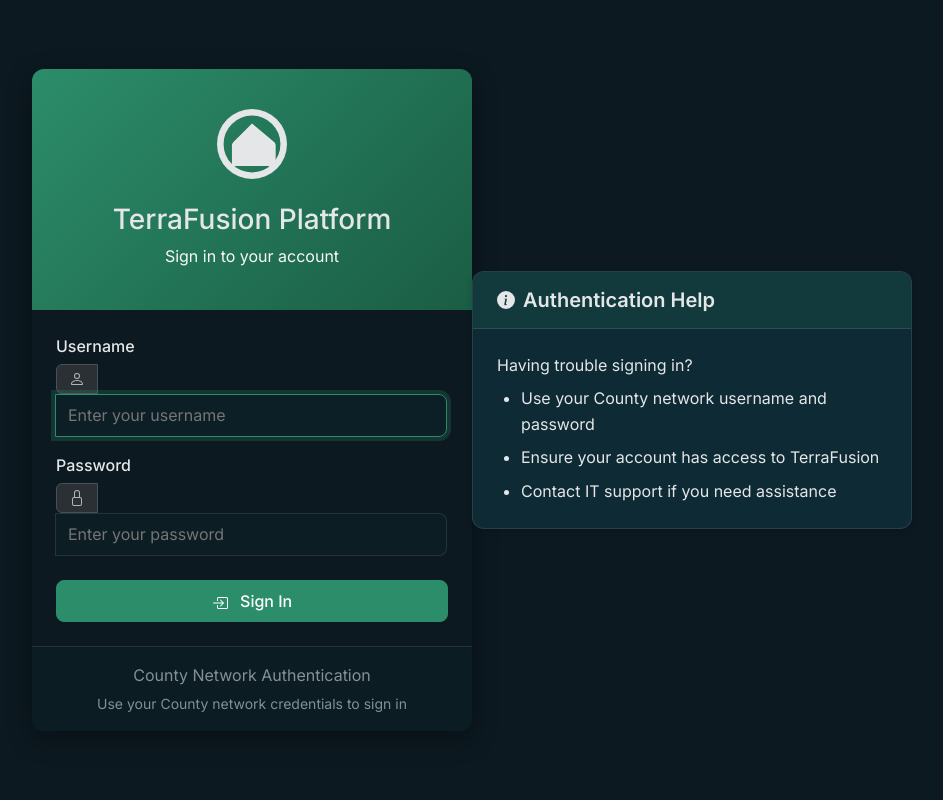
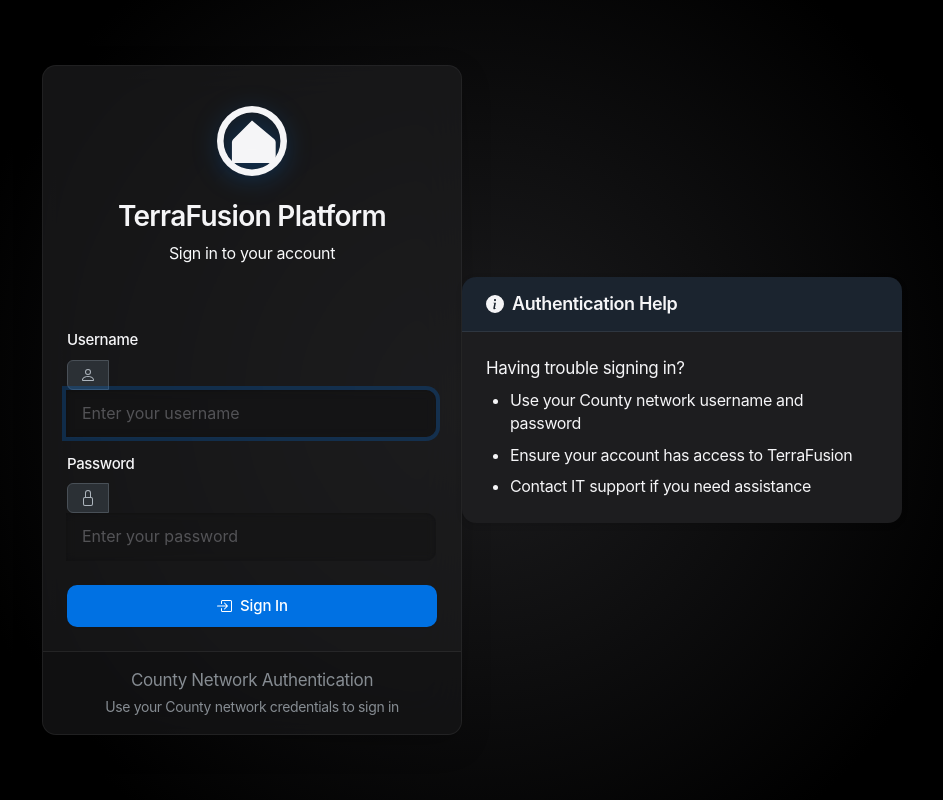
Before and after one commit to bsvalues/TFPlatformDev, a Flask app: page /login in a window 1280 px wide. Shown: the whole page, without its empty margins (168-1111 px from the left). Run offline with Flask 3, Linux system fonts and the light colour scheme.

Commit message:
Adopt sleek new look and feel to provide users with elegant experience
Refactors CSS theme to adopt an Apple-inspired design with refined colors, spacing, and typography.

Replit-Commit-Author: Agent
Replit-Commit-Session-Id: a9936099-94da-4199-9912-7ea426efb315
Replit-Commit-Screenshot-Url: https://storage.googleapis.com/screenshot-production-us-central1/92635861-4601-4913-8e42-962ebc5848fd/e1ac285d-34c7-4fca-ba3b-99061e250544.jpg

```diff
--- a/app/static/css/terrafusion.css
+++ b/app/static/css/terrafusion.css
@@ -1,85 +1,119 @@
-/* TerraFusion Platform - Main Stylesheet */
+/* TerraFusion Platform - Main Stylesheet (Apple-inspired) */
 :root {
-    /* Primary brand colors */
-    --tf-primary: #2c8d6a;
-    --tf-primary-dark: #1a5d45;
-    --tf-primary-light: #48c795;
-    --tf-accent: #6fdfb2;
+    /* Primary brand colors - Apple-inspired */
+    --tf-primary: #0071e3;       /* Apple's blue */
+    --tf-primary-dark: #0051a3;  /* Darker blue */
+    --tf-primary-light: #40a0ff; /* Lighter blue */
+    --tf-accent: #06c;           /* Secondary blue */
 
-    /* UI color scheme */
-    --tf-background: #0c1920;
-    --tf-background-elevated: #0c2229;
-    --tf-sidebar: #0d2730;
-    --tf-card: #0e2b35;
+    /* UI color scheme - Refined dark mode */
+    --tf-background: #000000;           /* Pure black background */
+    --tf-background-elevated: #1d1d1f;  /* Slightly elevated surfaces */
+    --tf-sidebar: #141414;              /* Sidebar background */
+    --tf-card: #1d1d1f;                 /* Card background */
 
     /* Typography */
-    --tf-text-light: #e4e6e8;
-    --tf-text-muted: #a0a8b0;
-    --tf-text-dark: #1a2830;
+    --tf-text-light: #f5f5f7;      /* Light text on dark */
+    --tf-text-muted: #86868b;      /* Apple's muted text */
+    --tf-text-dark: #1d1d1f;       /* Dark text on light */
+    --tf-text-secondary: #6e6e73;  /* Secondary text color */
 
-    /* Interactive colors */
-    --tf-success: #28a745;
-    --tf-warning: #ffc107;
-    --tf-danger: #dc3545;
-    --tf-info: #17a2b8;
+    /* Interactive colors - more Apple-like */
+    --tf-success: #00c853;
+    --tf-warning: #ff9500;  /* Apple's orange */
+    --tf-danger: #ff3b30;   /* Apple's red */
+    --tf-info: #64d3ff;     /* Light blue */
+
+    /* Neutral colors */
+    --tf-neutral-100: #f5f5f7;
+    --tf-neutral-200: #e5e5e7;
+    --tf-neutral-300: #d2d2d7;
+    --tf-neutral-400: #a1a1a6;
+    --tf-neutral-500: #86868b;
+    --tf-neutral-600: #6e6e73;
+    --tf-neutral-700: #424245;
+    --tf-neutral-800: #2d2d30;
+    --tf-neutral-900: #1d1d1f;
 
     /* Border colors */
-    --tf-border-light: rgba(255, 255, 255, 0.1);
-    --tf-border-medium: rgba(255, 255, 255, 0.15);
+    --tf-border-light: rgba(210, 210, 215, 0.1);
+    --tf-border-medium: rgba(210, 210, 215, 0.15);
 
-    /* Shadows */
-    --tf-shadow-sm: 0 2px 6px rgba(0, 0, 0, 0.15);
-    --tf-shadow-md: 0 4px 12px rgba(0, 0, 0, 0.25);
-    --tf-shadow-lg: 0 8px 24px rgba(0, 0, 0, 0.35);
+    /* Shadows - Subtle like Apple's UI */
+    --tf-shadow-sm: 0 2px 6px rgba(0, 0, 0, 0.12);
+    --tf-shadow-md: 0 5px 16px rgba(0, 0, 0, 0.15);
+    --tf-shadow-lg: 0 10px 30px rgba(0, 0, 0, 0.2);
 
-    /* Transitions */
-    --tf-transition-fast: 0.15s ease;
-    --tf-transition-normal: 0.25s ease;
-    --tf-transition-slow: 0.4s ease;
+    /* Transitions - Smooth and precise */
+    --tf-transition-fast: 0.2s cubic-bezier(0.25, 0.1, 0.25, 1);
+    --tf-transition-normal: 0.3s cubic-bezier(0.25, 0.1, 0.25, 1);
+    --tf-transition-slow: 0.5s cubic-bezier(0.25, 0.1, 0.25, 1);
 
-    /* Spacing */
+    /* Spacing - Apple uses precise geometric spacing */
     --tf-spacing-xs: 0.25rem;
     --tf-spacing-sm: 0.5rem;
     --tf-spacing-md: 1rem;
     --tf-spacing-lg: 1.5rem;
     --tf-spacing-xl: 2.5rem;
 
-    /* Border radius */
-    --tf-radius-sm: 4px;
-    --tf-radius-md: 8px;
-    --tf-radius-lg: 12px;
+    /* Border radius - Apple uses consistent, subtle rounding */
+    --tf-radius-sm: 6px;
+    --tf-radius-md: 10px;
+    --tf-radius-lg: 14px;
+
+    /* Backdrop blur effect values */
+    --tf-blur-sm: 5px;
+    --tf-blur-md: 10px;
+    --tf-blur-lg: 20px;
 }
 
-/* Base styles */
+/* Base styles - Apple-inspired typography and spacing */
 body {
-    font-family: 'Inter', -apple-system, BlinkMacSystemFont, "Segoe UI", Roboto, Helvetica, Arial, sans-serif;
+    font-family: -apple-system, BlinkMacSystemFont, 'SF Pro Text', 'SF Pro Display', 'Helvetica Neue', Helvetica, Arial, sans-serif;
     background-color: var(--tf-background);
     color: var(--tf-text-light);
-    line-height: 1.6;
+    line-height: 1.47059;
+    font-weight: 400;
+    letter-spacing: -0.022em;
+    font-synthesis: none;
+    -webkit-font-smoothing: antialiased;
+    -moz-osx-font-smoothing: grayscale;
 }
 
 h1, h2, h3, h4, h5, h6 {
     font-weight: 600;
     margin-bottom: var(--tf-spacing-md);
+    letter-spacing: -0.022em;
 }
 
 h1 {
-    font-size: 1.75rem;
+    font-size: 2rem;
     font-weight: 700;
+    letter-spacing: -0.025em;
+}
+
+h2 {
+    font-size: 1.5rem;
+    letter-spacing: -0.024em;
+}
+
+h3 {
+    font-size: 1.25rem;
 }
 
 p {
     margin-bottom: var(--tf-spacing-md);
+    font-size: 17px;
 }
 
 a {
-    color: var(--tf-primary-light);
+    color: var(--tf-primary);
     text-decoration: none;
     transition: color var(--tf-transition-fast);
 }
 
 a:hover {
-    color: var(--tf-accent);
+    color: var(--tf-primary-light);
 }
 
 /* Layout */
@@ -169,33 +213,42 @@ a:hover {
     display: flex;
     align-items: center;
     justify-content: center;
-    width: 20px;
-    height: 20px;
+    width: 22px;
+    height: 22px;
+    opacity: 0.9;
+}
+
+.tf-nav-link.active .tf-nav-link-icon {
+    opacity: 1;
+    color: var(--tf-primary);
 }
 
 .tf-nav-section {
     margin-top: var(--tf-spacing-lg);
-    padding: 0 var(--tf-spacing-lg);
+    padding: 0 var(--tf-spacing-sm);
 }
 
 .tf-nav-section-title {
     font-size: 0.75rem;
     text-transform: uppercase;
-    color: var(--tf-text-muted);
-    font-weight: 600;
-    letter-spacing: 0.05em;
+    color: var(--tf-text-secondary);
+    font-weight: 500;
+    letter-spacing: 0.02em;
     margin-bottom: var(--tf-spacing-sm);
+    padding: 0 var(--tf-spacing-md);
 }
 
-/* Cards */
+/* Cards - Apple-inspired with clean design and subtle effects */
 .tf-card {
     background-color: var(--tf-card);
     border-radius: var(--tf-radius-lg);
-    border: 1px solid var(--tf-border-light);
+    border: none; /* Apple uses no visible borders, just shadows */
     box-shadow: var(--tf-shadow-sm);
     margin-bottom: var(--tf-spacing-lg);
-    transition: transform var(--tf-transition-normal), box-shadow var(--tf-transition-normal);
+    transition: all var(--tf-transition-normal);
     overflow: hidden;
+    -webkit-backdrop-filter: blur(var(--tf-blur-sm));
+    backdrop-filter: blur(var(--tf-blur-sm));
 }
 
 .tf-card:hover {
@@ -205,7 +258,7 @@ a:hover {
 
 .tf-card-header {
     padding: var(--tf-spacing-md) var(--tf-spacing-lg);
-    background-color: rgba(44, 141, 106, 0.15);
+    background-color: rgba(0, 113, 227, 0.08); /* Subtle blue tint like Apple's UI */
     border-bottom: 1px solid var(--tf-border-light);
     display: flex;
     align-items: center;
@@ -215,6 +268,9 @@ a:hover {
 .tf-card-title {
     margin-bottom: 0;
     font-weight: 600;
+    color: var(--tf-text-light);
+    font-size: 1.125rem;
+    letter-spacing: -0.022em;
 }
 
 .tf-card-body {
@@ -223,7 +279,7 @@ a:hover {
 
 .tf-card-footer {
     padding: var(--tf-spacing-md) var(--tf-spacing-lg);
-    background-color: rgba(12, 34, 41, 0.4);
+    background-color: rgba(0, 0, 0, 0.2); /* Dark subtle background */
     border-top: 1px solid var(--tf-border-light);
 }
 
@@ -249,63 +305,97 @@ a:hover {
     margin-bottom: var(--tf-spacing-md);
 }
 
-/* Buttons */
+/* Buttons - Apple-inspired with clean, minimal style */
 .tf-btn {
     border-radius: var(--tf-radius-md);
-    padding: 0.5rem 1rem;
+    padding: 0.625rem 1.25rem; /* Slightly taller buttons like Apple */
     font-weight: 500;
+    font-size: 15px;
+    letter-spacing: -0.01em;
     transition: all var(--tf-transition-fast);
+    border: none;
+    display: inline-flex;
+    align-items: center;
+    justify-content: center;
+    text-align: center;
+}
+
+.tf-btn:focus {
+    outline: none;
+    box-shadow: 0 0 0 4px rgba(0, 125, 250, 0.15);
 }
 
 .tf-btn-primary {
     background-color: var(--tf-primary);
-    border-color: var(--tf-primary);
     color: white;
+    box-shadow: 0 1px 2px rgba(0, 0, 0, 0.05);
 }
 
 .tf-btn-primary:hover {
+    background-color: var(--tf-primary-light);
+    color: white;
+    transform: translateY(-1px);
+}
+
+.tf-btn-primary:active {
     background-color: var(--tf-primary-dark);
-    border-color: var(--tf-primary-dark);
-    color: white;
+    transform: translateY(0);
 }
 
 .tf-btn-outline {
-    background-color: transparent;
+    background-color: rgba(255, 255, 255, 0.08); /* Subtle translucent background */
     color: var(--tf-text-light);
-    border: 1px solid var(--tf-border-medium);
+    backdrop-filter: blur(var(--tf-blur-sm));
+    -webkit-backdrop-filter: blur(var(--tf-blur-sm));
 }
 
 .tf-btn-outline:hover {
-    background-color: rgba(255, 255, 255, 0.1);
+    background-color: rgba(255, 255, 255, 0.12);
     color: white;
+    transform: translateY(-1px);
 }
 
-/* Forms */
+.tf-btn-outline:active {
+    background-color: rgba(255, 255, 255, 0.05);
+    transform: translateY(0);
+}
+
+/* Forms - Apple-inspired inputs */
 .tf-form-group {
     margin-bottom: var(--tf-spacing-md);
 }
 
 .tf-form-label {
     display: block;
-    margin-bottom: var(--tf-spacing-xs);
+    margin-bottom: var(--tf-spacing-sm);
     font-weight: 500;
+    font-size: 15px;
+    color: var(--tf-text-light);
 }
 
 .tf-form-control {
     width: 100%;
-    padding: 0.5rem 0.75rem;
-    background-color: rgba(12, 34, 41, 0.5);
-    border: 1px solid var(--tf-border-light);
+    padding: 0.75rem 1rem;
+    background-color: rgba(0, 0, 0, 0.2);
+    border: none;
     border-radius: var(--tf-radius-md);
     color: var(--tf-text-light);
+    font-size: 16px;
     transition: all var(--tf-transition-fast);
+    backdrop-filter: blur(var(--tf-blur-sm));
+    -webkit-backdrop-filter: blur(var(--tf-blur-sm));
+    box-shadow: inset 0 1px 2px rgba(0, 0, 0, 0.1);
 }
 
 .tf-form-control:focus {
-    background-color: rgba(12, 34, 41, 0.7);
-    border-color: var(--tf-primary);
-    box-shadow: 0 0 0 0.25rem rgba(44, 141, 106, 0.25);
+    background-color: rgba(0, 0, 0, 0.25);
+    box-shadow: 0 0 0 4px rgba(0, 113, 227, 0.25), inset 0 1px 2px rgba(0, 0, 0, 0.1);
     outline: none;
+}
+
+.tf-form-control::placeholder {
+    color: var(--tf-text-secondary);
+    opacity: 0.7;
 }
 
 /* Table styles */
@@ -458,27 +548,66 @@ a:hover {
     }
 }
 
-/* Login page specific */
+/* Login page specific - Apple-inspired, minimalist login experience */
 .tf-login-container {
     min-height: 100vh;
     display: flex;
     align-items: center;
     justify-content: center;
     padding: var(--tf-spacing-lg);
+    background: #000;
+    background-image: radial-gradient(circle at center, #1d1d1f 0%, #000 70%);
 }
 
 .tf-login-card {
     width: 100%;
-    max-width: 440px;
+    max-width: 420px;
     border-radius: var(--tf-radius-lg);
     overflow: hidden;
     box-shadow: var(--tf-shadow-lg);
+    background-color: rgba(29, 29, 31, 0.7);
+    backdrop-filter: blur(var(--tf-blur-lg));
+    -webkit-backdrop-filter: blur(var(--tf-blur-lg));
+    border: 1px solid rgba(255, 255, 255, 0.05);
 }
 
 .tf-login-header {
-    background: linear-gradient(135deg, var(--tf-primary) 0%, var(--tf-primary-dark) 100%);
     padding: var(--tf-spacing-xl);
     text-align: center;
+    background: transparent;
+}
+
+.tf-login-header svg {
+    filter: drop-shadow(0 4px 12px rgba(0, 113, 227, 0.3));
+}
+
+.tf-login-header h1 {
+    font-size: 1.75rem;
+    margin-top: var(--tf-spacing-md);
+    margin-bottom: var(--tf-spacing-xs);
+    color: var(--tf-text-light);
+    font-weight: 600;
+}
+
+.tf-login-header p {
+    color: var(--tf-text-secondary);
+    font-size: 1rem;
+}
+
+/* Apple-styled alerts */
+.alert {
+    border: none;
+    border-radius: var(--tf-radius-md);
+    padding: 0.875rem 1rem;
+    font-size: 0.9375rem;
+    margin-bottom: var(--tf-spacing-md);
+    display: flex;
+    align-items: center;
+}
+
+.alert-danger {
+    background-color: rgba(255, 59, 48, 0.1);
+    color: #ff3b30;
 }
 
 /* Accessibility */
```
Also changed, not shown: other parts of app/static/css/terrafusion.css (+28 -18 lines).
